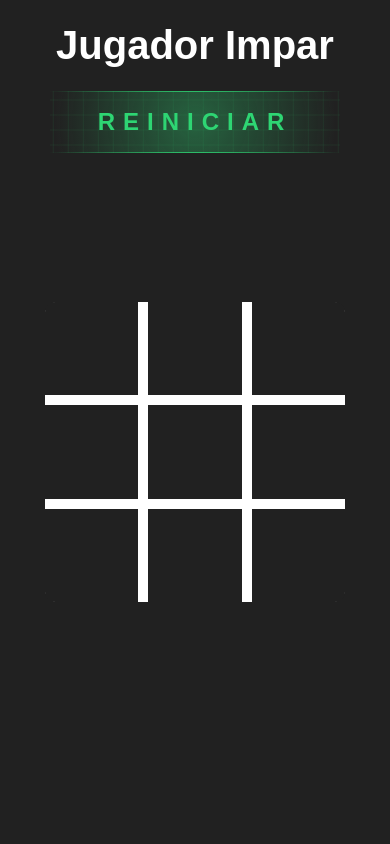
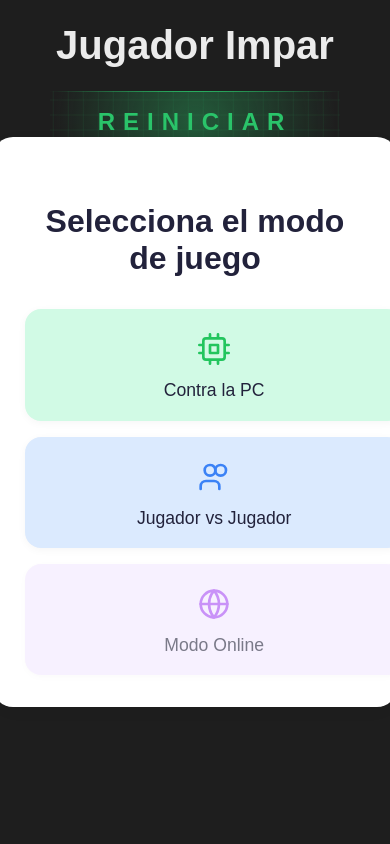
Before and after one commit to Edgarbri26/Juego-par-e-impar, a PHP site: page / in a window 390 px wide. Run offline with PHP 8.4, Linux system fonts and the light colour scheme.

Commit message:
FUNCIONES DE JUGAR CON LA PC LISTA

```diff
--- a/index.html
+++ b/index.html
@@ -5,8 +5,105 @@
     <meta name="viewport" content="width=device-width, initial-scale=1.0">
     <link rel="stylesheet" href="src/css/game.css">
     <title>Par impar</title>
+    <style>
+        .overlay {
+            position: fixed;
+            top: 0; left: 0; right: 0; bottom: 0;
+            background: rgba(0,0,0,0.08);
+            z-index: 1000;
+            display: flex;
+            align-items: center;
+            justify-content: center;
+        }
+        .modal-modo-juego {
+            background: #fff;
+            border-radius: 20px;
+            box-shadow: 0 4px 24px rgba(0,0,0,0.10);
+            padding: 2.5rem 2rem 2rem 2rem;
+            min-width: 340px;
+            max-width: 95vw;
+            text-align: center;
+        }
+        .modal-title {
+            font-size: 2rem;
+            font-weight: 700;
+            margin-bottom: 2rem;
+            color: #22223b;
+        }
+        .modal-options {
+            display: flex;
+            gap: 1.5rem;
+            justify-content: center;
+            flex-wrap: wrap;
+        }
+        .option-card {
+            background: #f3f4f6;
+            border-radius: 16px;
+            box-shadow: 0 2px 8px rgba(0,0,0,0.04);
+            padding: 1.5rem 1.2rem 1.2rem 1.2rem;
+            width: 9rem;
+            cursor: pointer;
+            transition: transform 0.18s, box-shadow 0.18s;
+            display: flex;
+            flex-direction: column;
+            align-items: center;
+            border: none;
+        }
+        .option-card:hover:not(.option-disabled) {
+            transform: scale(1.06);
+            box-shadow: 0 4px 16px rgba(0,0,0,0.10);
+        }
+        .option-icon {
+            margin-bottom: 0.7rem;
+        }
+        .option-text {
+            font-size: 1.1rem;
+            font-weight: 500;
+            color: #22223b;
+        }
+        .bg-green { background: #d1fae5; }
+        .bg-blue { background: #dbeafe; }
+        .bg-purple { background: #f3e8ff; }
+        .option-disabled {
+            opacity: 0.6;
+            cursor: not-allowed;
+        }
+        @media (max-width: 600px) {
+            .modal-options { flex-direction: column; gap: 1rem; }
+            .option-card { width: 100%; }
+        }
+    </style>
 </head>
 <body>
+    <!-- Modal de selección de modo de juego (estilo moderno) -->
+    <div id="overlay" class="overlay">
+        <div class="modal-modo-juego">
+            <h2 class="modal-title">Selecciona el modo de juego</h2>
+            <div class="modal-options">
+                <div class="option-card bg-green" onclick="seleccionarModo('cpu')">
+                    <div class="option-icon">
+                        <!-- CPU SVG -->
+                        <svg width="32" height="32" fill="none" stroke="#22c55e" stroke-width="2" stroke-linecap="round" stroke-linejoin="round" viewBox="0 0 24 24"><rect x="4" y="4" width="16" height="16" rx="2"/><path d="M9 9h6v6H9z"/><path d="M9 1v2M15 1v2M9 21v2M15 21v2M1 9h2M1 15h2M21 9h2M21 15h2"/></svg>
+                    </div>
+                    <div class="option-text">Contra la PC</div>
+                </div>
+                <div class="option-card bg-blue" onclick="seleccionarModo('pvp')">
+                    <div class="option-icon">
+                        <!-- People SVG -->
+                        <svg width="32" height="32" fill="none" stroke="#3b82f6" stroke-width="2" stroke-linecap="round" stroke-linejoin="round" viewBox="0 0 24 24"><circle cx="9" cy="7" r="4"/><circle cx="17" cy="7" r="4"/><path d="M2 21v-2a4 4 0 0 1 4-4h6a4 4 0 0 1 4 4v2"/></svg>
+                    </div>
+                    <div class="option-text">Jugador vs Jugador</div>
+                </div>
+                <div class="option-card bg-purple option-disabled">
+                    <div class="option-icon">
+                        <!-- Globe SVG -->
+                        <svg width="32" height="32" fill="none" stroke="#a64bf4" stroke-width="2" stroke-linecap="round" stroke-linejoin="round" viewBox="0 0 24 24"><circle cx="12" cy="12" r="10"/><path d="M2 12h20M12 2a15.3 15.3 0 0 1 0 20M12 2a15.3 15.3 0 0 0 0 20"/></svg>
+                    </div>
+                    <div class="option-text">Modo Online</div>
+                </div>
+            </div>
+        </div>
+    </div>
     <main class="container">
         <section class="game-section">
             <h2 class="player" id="player">Jugador Impar</h2>
--- a/src/css/game.css
+++ b/src/css/game.css
@@ -156,3 +156,59 @@
 .button:active {
   filter: hue-rotate(250deg);
 }
+
+#overlay {
+  z-index: 3000 !important;
+  display: flex;
+}
+#overlay.oculto {
+  display: none !important;
+}
+
+body.modal-abierto {
+  overflow: hidden;
+}
+
+/* Mejoras visuales para el modal de selección de modo */
+#modoModal {
+  max-width: 500px;
+  width: 100%;
+  margin: 0 auto;
+  border: none;
+}
+
+#modoModal .modal-body {
+  padding: 2.5rem 1.5rem;
+}
+
+.card.cursor-pointer {
+  transition: transform 0.15s, box-shadow 0.15s;
+  border-radius: 1rem;
+  border: none;
+  box-shadow: 0 2px 12px rgba(0,0,0,0.08);
+}
+.card.cursor-pointer:hover, .card.cursor-pointer:focus {
+  transform: translateY(-6px) scale(1.04);
+  box-shadow: 0 6px 24px rgba(0,0,0,0.16);
+  background: #f8f9fa;
+}
+
+.icon-large {
+  font-size: 2.5rem;
+  line-height: 1;
+}
+
+.card-body span {
+  display: block;
+  margin-top: 0.5rem;
+}
+
+@media (max-width: 600px) {
+  #modoModal {
+    max-width: 98vw;
+    padding: 0.5rem;
+  }
+  #modoModal .modal-body {
+    padding: 1rem 0.5rem;
+  }
+}
--- a/src/js/game.js
+++ b/src/js/game.js
@@ -5,20 +5,20 @@
 let playerTurn = true;
 let arrayImpar = [];
 let arrayPar = [];
+let modoJuego = null; // "pvp" o "cpu"
 
     resetGame(); // Inicializar el juego
 
     window.addEventListener('DOMContentLoaded', () => {
+        document.getElementById('overlay').classList.remove('oculto'); // Mostrar modal al inicio
+        document.body.classList.add('modal-abierto'); // Bloquear scroll de fondo
         jugadorEfectoHover();
         let reloadCount = parseInt(localStorage.getItem('reloadCount') || '0', 10);
-
         reloadCount += 1;
         localStorage.setItem('reloadCount', reloadCount);
-
         if (reloadCount === 2) {
-            // Redirige solo en la segunda recarga
-            localStorage.removeItem('reloadCount'); // Limpia el contador para futuras recargas
-            window.location.href = "inicio.html"; // Cambia por la ruta que necesites
+            localStorage.removeItem('reloadCount');
+            window.location.href = "inicio.html";
         }
     });
 
@@ -55,6 +55,12 @@
         }
         label = labels[index];
         label.removeEventListener("click", showSelect); // Elimina el evento click para evitar múltiples activaciones
+        // --- Si es modo CPU y es turno de la PC, que juegue ---
+        setTimeout(() => {
+            if (modoJuego === "cpu" && !playerTurn && mensaje.innerHTML === "") {
+                turnoPC();
+            }
+        }, 500);
     });
 });
 
@@ -194,3 +200,29 @@
         });
     }
 }
+
+function seleccionarModo(modo) {
+    modoJuego = modo;
+    document.getElementById('overlay').classList.add('oculto'); // Ocultar modal
+    document.body.classList.remove('modal-abierto'); // Quitar clase para permitir scroll
+    resetGame();
+}
+window.seleccionarModo = seleccionarModo; // Para acceso desde HTML
+
+function turnoPC() {
+    // La PC es el jugador PAR
+    if (!playerTurn && modoJuego === "cpu") {
+        let celdasDisponibles = [];
+        labels.forEach((label, idx) => {
+            if (!label.textContent) celdasDisponibles.push(idx);
+        });
+        if (celdasDisponibles.length === 0) return;
+        let idx = celdasDisponibles[Math.floor(Math.random() * celdasDisponibles.length)];
+        let select = contents[idx];
+        let opciones = Array.from(select.options).map(opt => parseInt(opt.value)).filter(n => n);
+        if (opciones.length === 0) return;
+        let numElegido = opciones[Math.floor(Math.random() * opciones.length)];
+        select.value = numElegido;
+        select.dispatchEvent(new Event('change'));
+    }
+}
```
Also changed, not shown: modal_modo_juego.html (added, +78 -0 lines).
